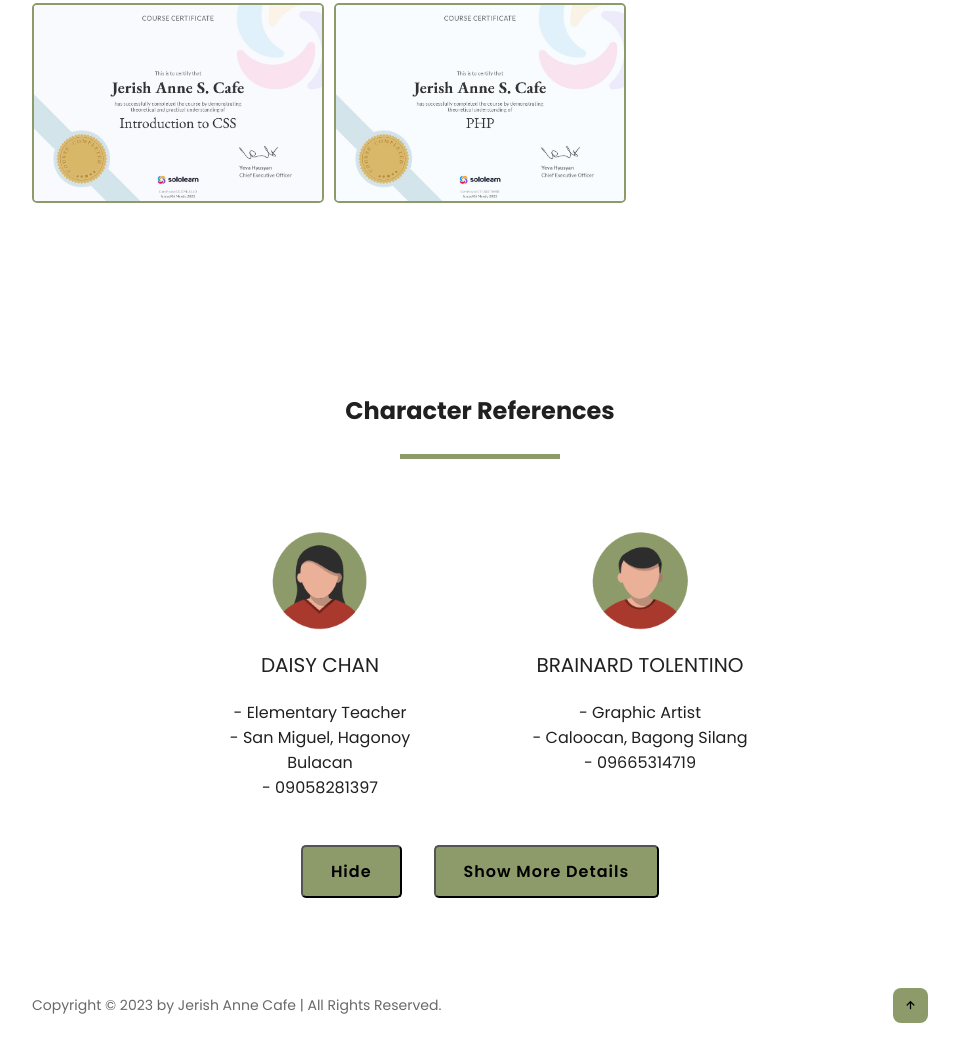
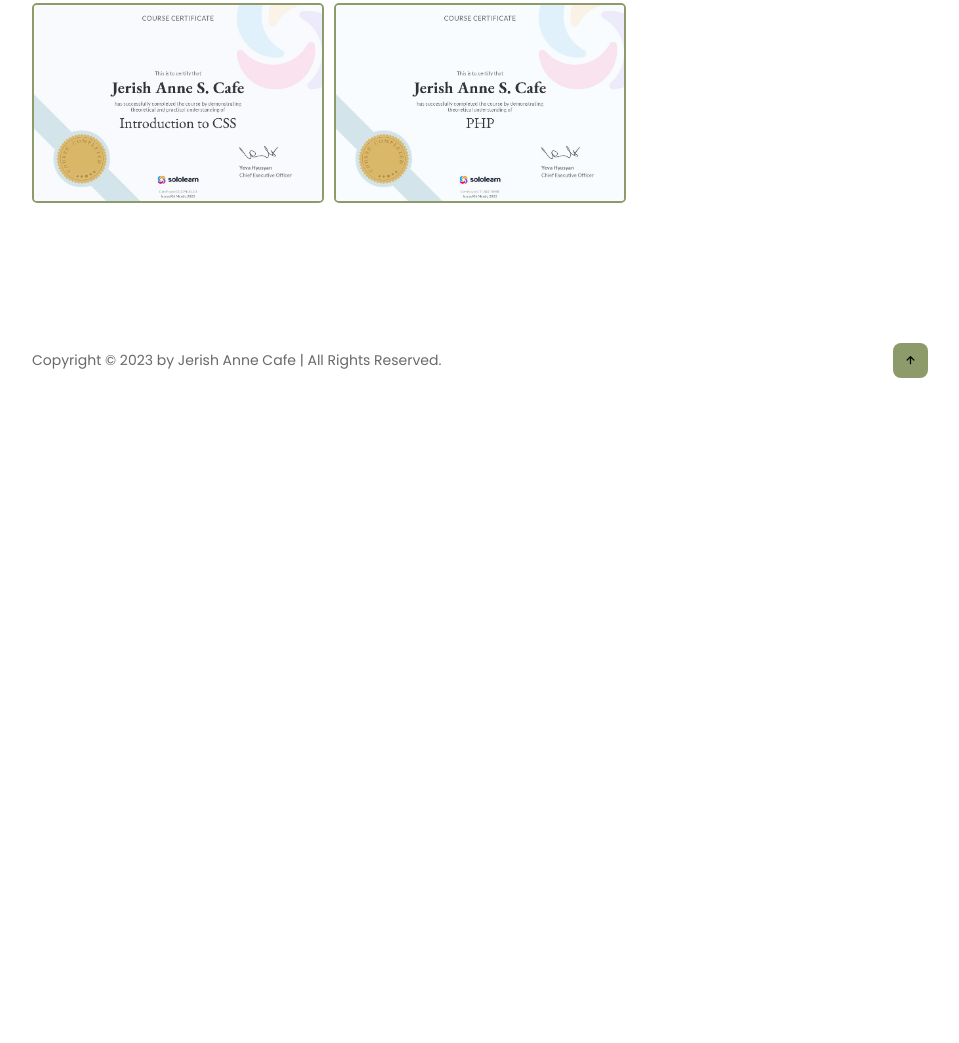
Before and after one commit to jrshannecafe/E-portfolio, a plain HTML site: page more.html in a window 1280 px wide. Shown: the part 1280-2323 px from the top of the page, without its empty margins (160-1119 px from the left). After the commit the page ends 1678 px from the top, so only its background shows below. Drawn offline with nearby package versions, Linux system fonts and the light colour scheme.

Commit message:
Update more.html

```diff
--- a/more.html
+++ b/more.html
@@ -83,57 +83,7 @@
             </div>
         </section>
 
-        <!-- ============================= Reference Section ============================= -->
-        <section class="reference" id="references">
-            <div class="references">
-                <div class="inner">
-                    <h1>Character References</h1>
-                    <div class="border"></div>
-
-                    <div class="rows">
-                        <div class="col">
-                            <div class="reference">
-                                <img src="img/ref1.png" alt="">
-                                <div class="name">Daisy Chan</div>
-                                <p> - Elementary Teacher <br>
-                                    - San Miguel, Hagonoy Bulacan<br>
-                                    - 09058281397</p>
-                            </div>
-                        </div>
-
-                        <div class="col">
-                            <div class="reference">
-                                <img src="img/ref2.png" alt="">
-                                <div class="name">Brainard Tolentino</div>
-                                <p> - Graphic Artist <br>
-                                    - Caloocan, Bagong Silang<br>
-                                    - 09665314719</p>
-                            </div>
-                        </div>
-
-                            <div class="buttons">
-                                <button id="hide" class="btn-m">Hide</button>
-                                <button id="show" class="btn-m">Show More Details</button>
-                            </div>
-                    </div>
-                </div>
-            </div>
-        </section>
-
-        <!-- ***************** JQuery ***************** -->
-        <script>
-            $(document).ready(function(){
-              $("#hide").click(function(){
-                $("p").hide();
-              });
-              $("#show").click(function(){
-                $("p").show();
-              });
-            });
-        </script>
-
-
-         <!-- ============================= Footer Section ============================= -->
+      <!-- ============================= Footer Section ============================= -->
          <section class="end">
             <div class="last_text">
                 <p>Copyright © 2023 by Jerish Anne Cafe  |  All Rights Reserved.</p>
```
